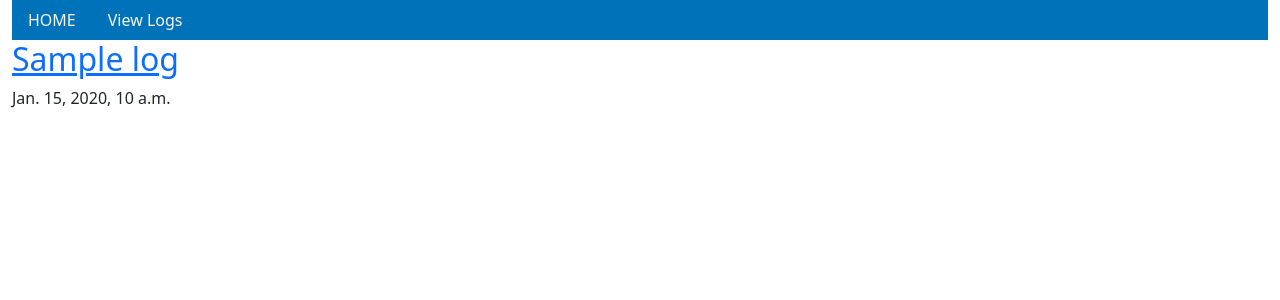
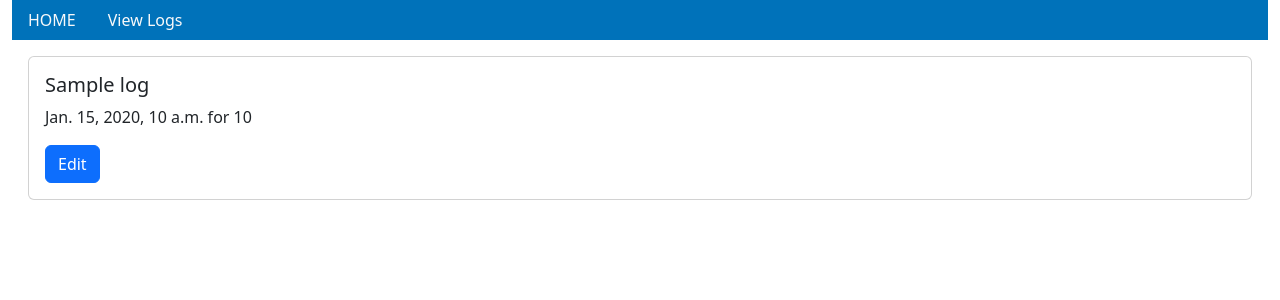
Before and after one commit to SDEV-220/SDEV_220_Final_Project_Sweetwater, a Django app: template tracker/templates/tracker/view_logs.html in a window 1280 px wide. Shown: the top 300 px of the page. Run offline with Django 3.2, Linux system fonts and the light colour scheme; the template is opened without the code that fills it: most values are stand-ins (such as "Sample title", 1, 10 or a date in 2020); some libraries are stand-ins or nearby versions.

Commit message:
began styling everything, making cards in the "view logs" page that hold the song, instrument, date, and time spent. Lastly included a button that will soon allow the user to edit/update time spent on said song

```diff
--- a/tracker/models.py
+++ b/tracker/models.py
@@ -9,8 +9,8 @@ class Log(models.Model):
     )
     song = models.CharField(default="General practice", help_text="Name of song practiced.")
     instrument = models.CharField(help_text="Name of instrument practiced.")
-    practice_time = models.DurationField(default="00:00:00", help_text="Time practiced, in hours-minutes-seconds.")
-    practice_date = models.DateField(default=timezone.now, help_text="Date practiced.")
+    duration = models.DurationField(default="00:00:00", help_text="Time practiced, in hours-minutes-seconds.")
+    date = models.DateField(default=timezone.now, help_text="Date practiced.")
 
     def __str__(self):
-        return f"{self.song} on {self.instrument} for {self.practice_time}"
+        return f"{self.song} on {self.instrument}"
--- a/tracker/templates/tracker/base.html
+++ b/tracker/templates/tracker/base.html
@@ -20,5 +20,7 @@
     {% block content %}
     {% endblock content %}
   </div>
+
+
 </body>
 </html>
--- a/tracker/templates/tracker/index.html
+++ b/tracker/templates/tracker/index.html
@@ -6,4 +6,6 @@
   <p>Track your music practice, yo!</p>
   <p>and some other stuff</p>
   <a href="/view_logs">View logs</a>
+
+
 {% endblock content %}
--- a/tracker/templates/tracker/view_logs.html
+++ b/tracker/templates/tracker/view_logs.html
@@ -4,9 +4,16 @@
 
 {% block content %}
   {% for log in logs %}
-  <article>
-    <h2><a href="">{{ log }}</a></h2>
-    <time>{{ log.practice_date }}</time>
-  </article>
+
+      <div class="card m-3">
+        <div class="card-body">
+          <h5 class="card-title">{{ log }}</h5>
+          <p class="card-text">{{ log.date }} for {{ log.duration }}</p>
+            <!-- modify the button eventually so user can edit practice records -->
+          <a href="#" class="btn btn-primary">Edit</a>
+        </div>
+      </div>
+
+
   {% endfor %}
 {% endblock content %}
--- a/tracker/views.py
+++ b/tracker/views.py
@@ -6,5 +6,5 @@ def index(request):
     return render(request, 'tracker/index.html', {})
 
 def view_logs(request):
-    logs = Log.objects.filter(practice_date__lte=timezone.now()).order_by('-practice_date')
+    logs = Log.objects.filter(date__lte=timezone.now()).order_by('-date')
     return render(request, 'tracker/view_logs.html', {'logs': logs})
```
Also changed, not shown: test_db.sqlite3.
